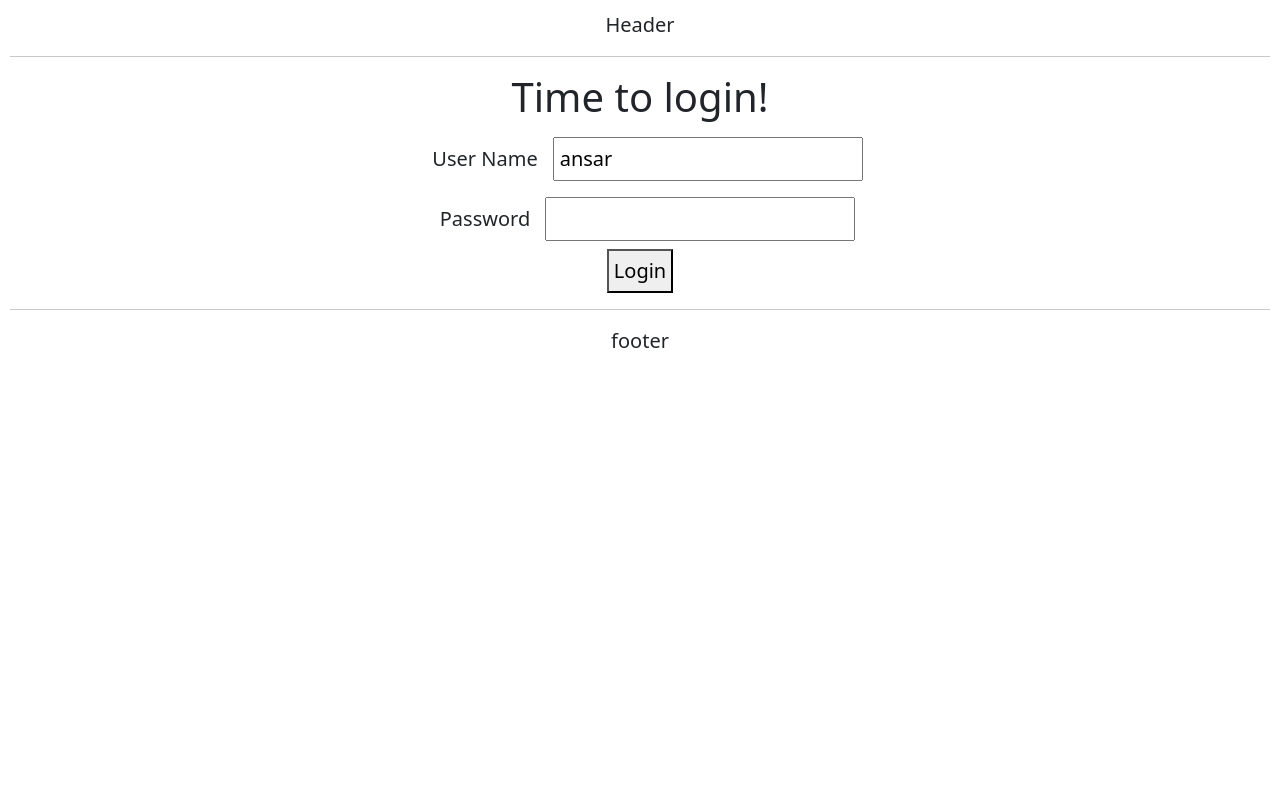
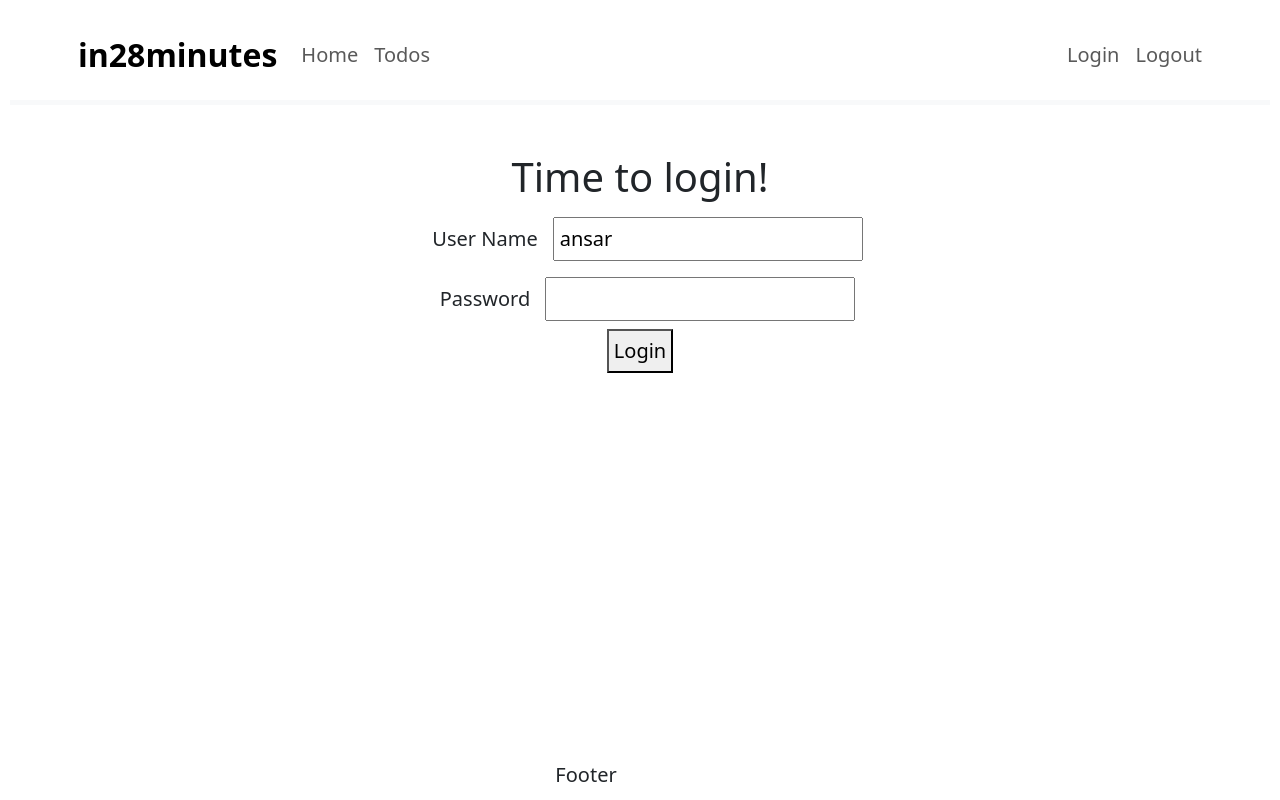
Before and after one commit to kabgig/todo-react-app, a React (Create React App) app: page / in a window 1280 px wide. Built offline with nearby package versions, Linux system fonts and the light colour scheme.

Commit message:
Using Bootstrap to Style Todo React Front End

```diff
--- a/src/components/todo/TodoApp.css
+++ b/src/components/todo/TodoApp.css
@@ -2,3 +2,10 @@
     margin:10px;
     padding:5px;
 }
+
+footer {
+    bottom: 0;
+    position: absolute;
+    width: 90%;
+    height: 40px;
+}
--- a/src/components/todo/TodoApp.jsx
+++ b/src/components/todo/TodoApp.jsx
@@ -5,8 +5,8 @@
 export default function TodoApp() {
     return (
         <div className="TodoApp">
-            <HeaderComponent/>
             <BrowserRouter>
+            <HeaderComponent />
                 <Routes>
                     <Route path='/' element={<LoginComponent />} />
                     <Route path='/login' element={<LoginComponent />} />
@@ -15,8 +15,8 @@
                     <Route path='/logout' element={<LogoutComponent />} />
                     <Route path='*' element={<ErrorComponent />} />
                 </Routes>
+            <FooterComponent />
             </BrowserRouter>
-            <FooterComponent/>
         </div>
     )
 }
@@ -105,10 +105,10 @@
     const targetDate = new Date(today.getFullYear() + 12, today.getMonth(), today.getDay())
 
     const todos = [
-        { id: 1, description: 'Learn AWS', done: false, targetDate:targetDate },
-        { id: 2, description: 'Learn Java' , done: false, targetDate:targetDate},
-        { id: 3, description: 'Learn Spring', done: false, targetDate:targetDate },
-        { id: 4, description: 'Learn Gradle', done: false, targetDate:targetDate },
+        { id: 1, description: 'Learn AWS', done: false, targetDate: targetDate },
+        { id: 2, description: 'Learn Java', done: false, targetDate: targetDate },
+        { id: 3, description: 'Learn Spring', done: false, targetDate: targetDate },
+        { id: 4, description: 'Learn Gradle', done: false, targetDate: targetDate },
 
     ]
 
@@ -147,21 +147,35 @@
 
 function HeaderComponent() {
     return (
-        <div className="header">
-            <div>
-                Header <hr/>
+        <header className="border-bottom border-light border-5 mb-5 p-2">
+            <div className="container">
+                <div className="row">
+                    <nav className="navbar navbar-expand-lg">
+                        <a className="navbar-brand ms-2 fs-2 fw-bold text-black" href="https://www.in28minutes.com">in28minutes</a>
+                        <div className="collapse navbar-collapse">
+                            <ul className="navbar-nav">
+                                <li className="nav-item fs-5"><Link className="nav-link" to="/welcome/ansar">Home</Link></li>
+                                <li className="nav-item fs-5"><Link className="nav-link" to="/todos">Todos</Link></li>
+                            </ul>
+                        </div>
+                        <ul className="navbar-nav">
+                            <li className="nav-item fs-5"><Link className="nav-link" to="/login">Login</Link></li>
+                            <li className="nav-item fs-5"><Link className="nav-link" to="/logout">Logout</Link></li>
+                        </ul>
+                    </nav>
+                </div>
             </div>
-        </div>
+        </header>
     )
 }
 
 function FooterComponent() {
     return (
-        <div className="footer">
-            <div>
-              <hr/>  footer
+        <footer className="footer">
+            <div className='container'>
+                Footer
             </div>
-        </div>
+        </footer>
     )
 }
 
```
